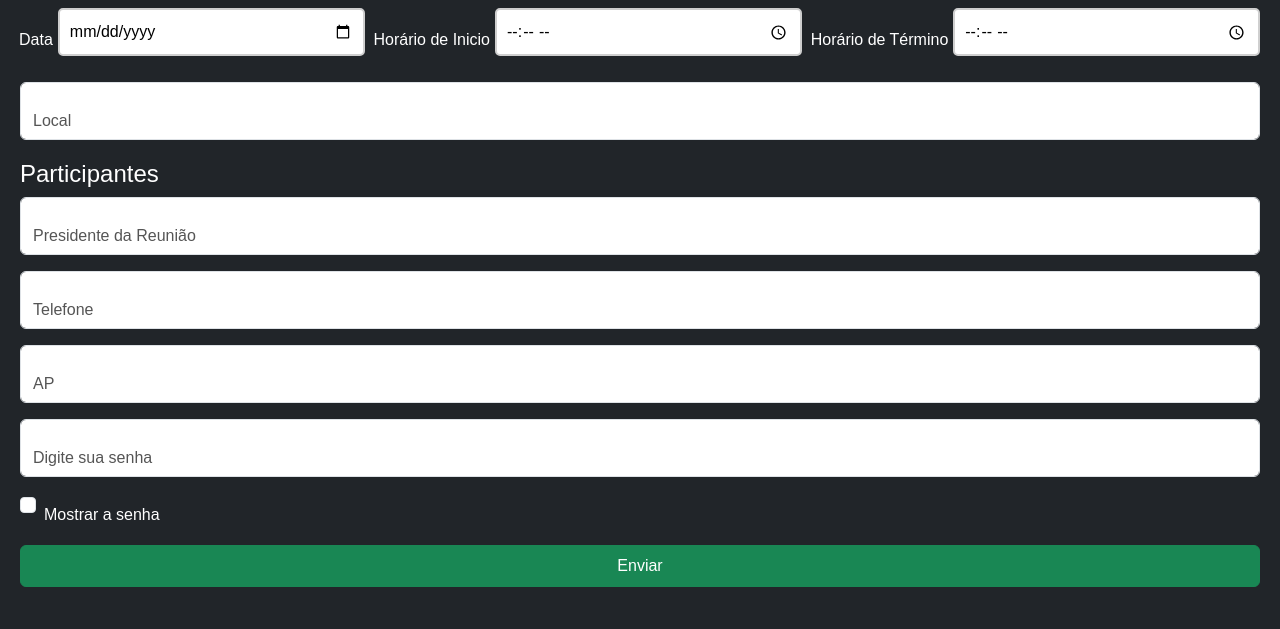
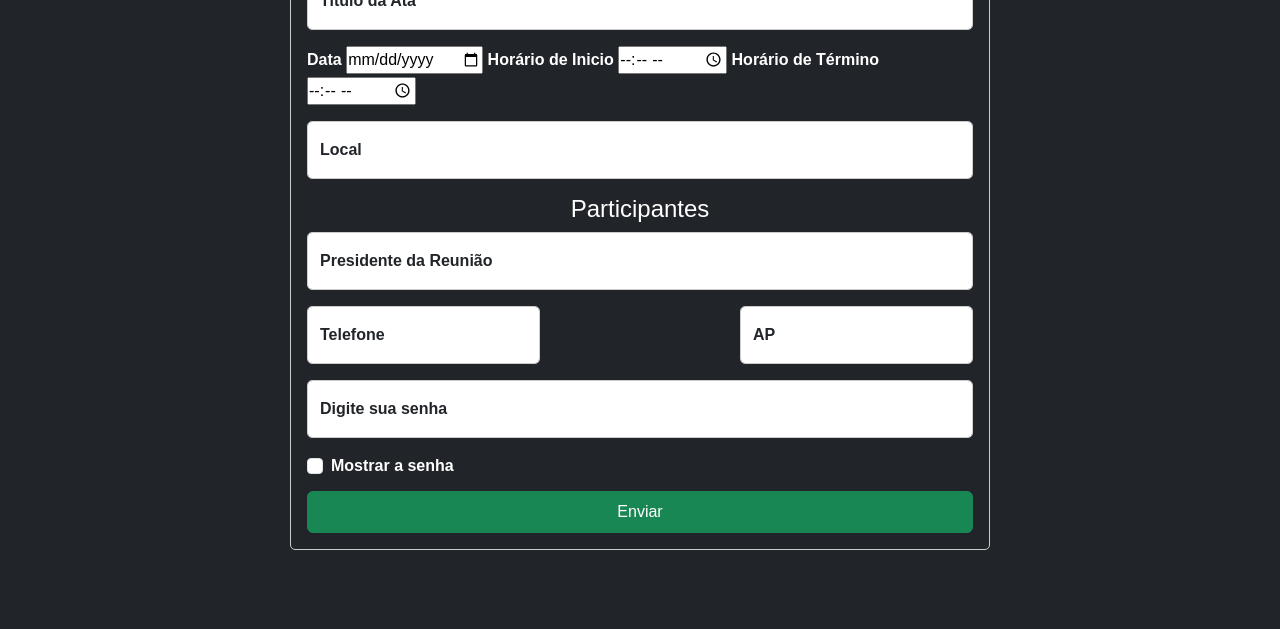
Before and after one commit to flavio16silva/estudoEmJS, a website with bundled scripts: page projeto/projeto.html in a window 1280 px wide. Shown: the part 171-800 px from the top of the page. Built offline with nearby package versions, Linux system fonts and the light colour scheme.

Commit message:
analisando cada linha e refazendo pelo bootstrap

```diff
--- a/projeto/css/projeto.css
+++ b/projeto/css/projeto.css
@@ -1,11 +1,11 @@
-/* Geral */
+/*
 * {
     margin: 0;
     padding: 0;
     box-sizing: border-box;
 }
 
-/* corpo */
+
 body {
     min-height: 100vh;
     display: flex;
@@ -17,19 +17,19 @@ body {
     padding: 20px;
 }
 
-/* Container principal */
+
 .container {
     background-color: #fff;
     padding: 20px;
     border-radius: 8px;
     box-shadow: 0 0 10px rgba(0, 0, 0, 0.1);
-    width: 100%;
-    max-width: 800px;
-    box-sizing: border-box;
+    width: 90%;
+    max-width: 750px;
+    margin: 0 auto;
     overflow-y: auto;
 }
 
-/* Classe do pai do h1 */
+
 .form-header {
     display: flex;
     justify-content: space-between;
@@ -37,7 +37,7 @@ body {
     margin-bottom: 20px;
 }
 
-/* Titulo */
+
 h1 {
     font-size: 2em;
     color: #333;
@@ -46,7 +46,7 @@ h1 {
     margin-bottom: 20px;
 }
 
-/* Corpo do Formulário */
+
 form {
     width: 100%;
 }
@@ -73,7 +73,7 @@ input, textarea {
     border: 2px solid #cfcfcf;
     box-sizing: border-box;
 }
-/* Div dos inputs data, hora inicio e termino */
+
 .tempo {
     display: flex;
     flex-wrap: wrap;
@@ -81,6 +81,7 @@ input, textarea {
     justify-content: space-between;
     align-items: center;
     margin-bottom: 20px;
+    margin-top: 10px;
 }
 
 .tempo label {
@@ -104,7 +105,7 @@ textarea {
     resize: vertical;
 }
 
-/* Encerramento - input e label */
+
 .final {
     display: flex;
     flex-wrap: wrap;
@@ -130,7 +131,7 @@ textarea {
     width: 30%;
 }
 
-/* Assinatura */
+
 .signature-container {
     display: flex;
     flex-direction: column;
@@ -141,19 +142,19 @@ textarea {
 
 .signature-container label {
     margin-bottom: 10px;
-    font-size: 1rem; /* Ajusta o tamanho do texto */
+    font-size: 1rem;
 }
 
 #signature-pad {
-    width: 100%; /* Ocupa 100% do contêiner inicialmente */
-    max-width: 500px; /* Limita a largura máxima */
-    height: 200px; /* Altura padrão */
+    width: 100%;
+    max-width: 500px;
+    height: 200px;
     border: 1px solid #000;
     border-radius: 8px;
     margin-bottom: 5px;
 }
 
-/* Botoes */
+
 .buttom-row {
     display: flex;
     gap: 10px;
@@ -163,7 +164,7 @@ textarea {
 button, #clear-signature {
     margin-top: 10px;
     padding: 10px 20px;
-    background-color: #4CAF50; /* #ff6f61*/
+    background-color: #4CAF50;
     color: #fff;
     border: none;
     border-radius: 5px;
@@ -176,7 +177,7 @@ button:hover,
     background-color: #45a049;
 }
 
-/* Ajuste para telas pequenas */
+
 @media (min-width: 768px){
     .tempo {
         display: flex;
@@ -216,7 +217,7 @@ button:hover,
     .tempo label,
     .tempo input {
         width:100%;
-        /* margin: 5px 0; */
+
     }
 
     .final {
@@ -232,16 +233,107 @@ button:hover,
 
 @media (max-width: 320px) {
     #signature-pad {
-        width: 100%; /* Mantém responsivo */
-        height: 150px; /* Reduz a altura */
+        width: 100%;
+        height: 150px;
     }
 
     #clear-signature {
-        font-size: 0.9rem; /* Reduz tamanho do botão */
-        padding: 8px 16px; /* Ajusta o padding do botão */
+        font-size: 0.9rem;
+        padding: 8px 16px;
     }
 
     button {
         margin-bottom: 5px;
     }
+} */
+
+/* Geral */
+* {
+    margin: 0;
+    padding: 0;
+    box-sizing: border-box;
+    font-family: Arial, Helvetica, sans-serif;
 }
+
+/* corpo */
+html, body {
+    padding: 1rem;
+    height: 100%;
+    font-family: Arial, Helvetica, sans-serif;
+}
+
+.form-container {
+    max-width: 700px;
+    padding: 1rem;
+}
+
+h1, h3 {
+    text-align: center;
+}
+
+main {
+    border: 1px solid #ccc;
+    border-radius: 5px;
+}
+
+/* formulario */
+/* form {
+    max-width: 450px;
+    display: flex;
+    flex-direction: column;
+    gap: 0.5rem;
+    width: 500px;
+    margin: 0 auto;
+} */
+
+label {
+    font-weight: bold;
+    margin-bottom: 5px;
+}
+
+/* Ajuste para os inputs do form-floating */
+.form-floating input {
+    /* padding: 1rem 0.75rem;   */
+    border: 1px solid #ccc;
+    border-radius: 5px;
+    font-size: 1rem;
+}
+
+/* Div para alinhar telefone e select */
+.espaco {
+    display: flex;
+    justify-content:space-between;
+    align-items: center;
+    gap: 10px;
+}
+
+/*input = telefone */
+#fone {
+    gap: 5px;
+}
+
+/* botao */
+button {
+    padding: 10px;
+    border: none;
+    border-radius: 5px;
+    background-color: #333;
+    color: #fff;
+    font-size: 1.1rem;
+    cursor: pointer;
+}
+
+/* media */
+@media (max-width: 425px){
+ .form-floating .form-control{
+    font-size: 13px;
+    padding: 0.375rem 0.75rem;
+ }
+}
+
+@media (max-width: 320px) {
+    .form-floating .form-control{
+        font-size: 10px;
+        padding: 0.375rem 0.7rem;
+     }
+}
```
